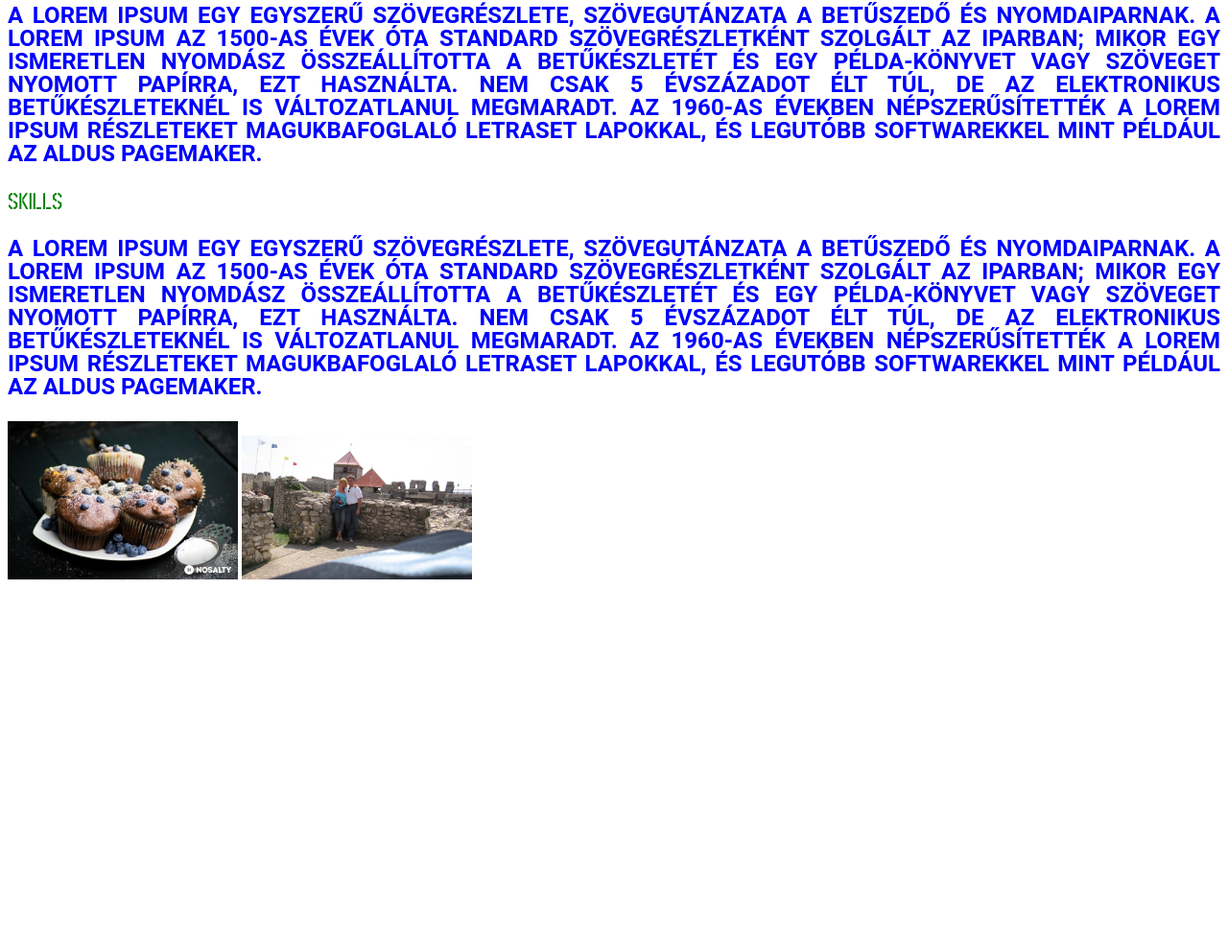
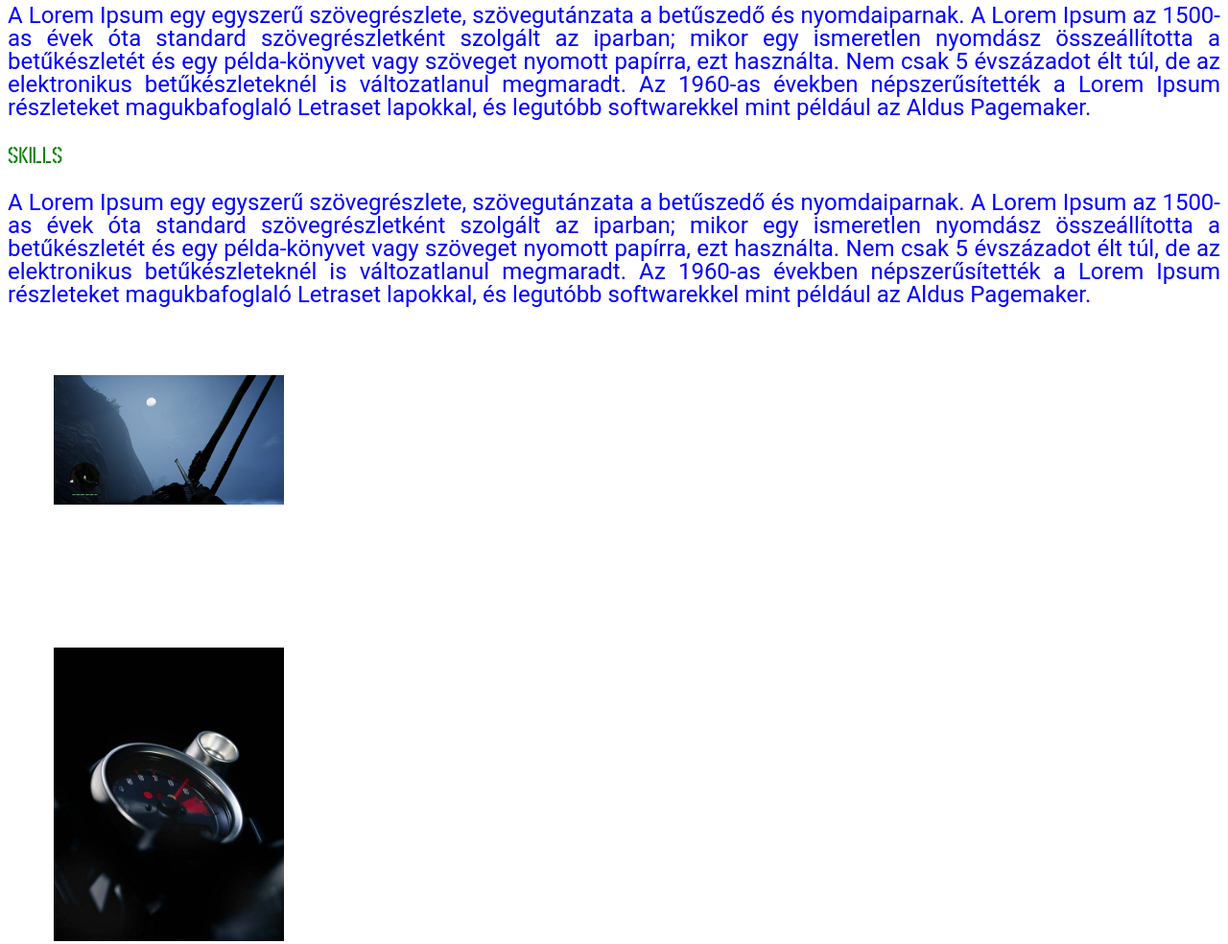
Before and after one commit to mtystms/mtystms.github.io, a plain HTML site: page lapok/css.html in a window 1280 px wide. Shown: the part 314-1298 px from the top of the page at 96% size. Before the commit the page ends 930 px from the top, so only its background shows below. Drawn offline with Linux system fonts and the light colour scheme.

Commit message:
Init page .

```diff
--- a/lapok/css.html
+++ b/lapok/css.html
@@ -33,7 +33,13 @@
 
     <p>A Lorem Ipsum egy egyszerű szövegrészlete, szövegutánzata a betűszedő és nyomdaiparnak. A Lorem Ipsum az 1500-as évek óta standard szövegrészletként szolgált az iparban; mikor egy ismeretlen nyomdász összeállította a betűkészletét és egy példa-könyvet vagy szöveget nyomott papírra, ezt használta. Nem csak 5 évszázadot élt túl, de az elektronikus betűkészleteknél is változatlanul megmaradt. Az 1960-as években népszerűsítették a Lorem Ipsum részleteket magukbafoglaló Letraset lapokkal, és legutóbb softwarekkel mint például az Aldus Pagemaker.</p>
 
-    <img src="img/249943_255075_muffweb.jpg" alt="muff">
-    <img src="img/IMG_0084.JPG" alt="0084">
+    <img src="img/Far Cry® Primal2019-9-29-18-51-35.jpg" alt="fcp">
+    <h1></h1>
+    <img src="img/bJA6830h3fbB120MO.jpg" alt="mt">
+    <h1></h1>
+    <img src="img/Far Cry Primal2019-11-21-20-23-35.jpg" alt="">
+    <h1></h1>
+    <img src="img/Waterfall.jpg" alt="0084">
+
 </body>
 </html>
--- a/lapok/css/style.css
+++ b/lapok/css/style.css
@@ -13,16 +13,16 @@ html {text-transform: lowercase;}
              text-align: justify;}
 
 
-        #bioHeader { color: lawngreen;font-family:  "air" ;}
+        #bioHeader {color: lawngreen;font-family:  "air";}
         #skillsHeader {color:green;font-family: "air";}
 
         p {color: blue;
 
             font-family: 'Roboto';
             text-align: justify;
-            text-transform: uppercase;
+           text-transform: none;
             font-size: 24px;
             line-height: 24px;
-            font-weight: bolder;}
+            font-weight: normal;}
 
-img {width: 240px }
+img {width: 240px; margin: 48px;;}
```
Also changed, not shown: img/249943_255075_muffweb.jpg (deleted), img/IMG_0084.JPG (deleted), lapok/img/249943_255075_muffweb.jpg (deleted), lapok/img/Far Cry Primal2019-11-21-20-23-35.jpg (added), lapok/img/Far Cry® Primal2019-9-29-18-51-35.jpg (added), lapok/img/IMG_0084.JPG (deleted), lapok/img/Waterfall.jpg (added), lapok/img/bJA6830h3fbB120MO.jpg (added).
